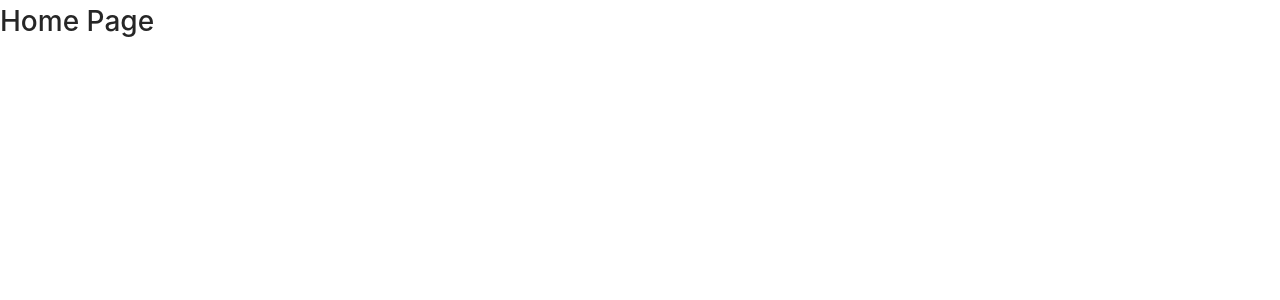
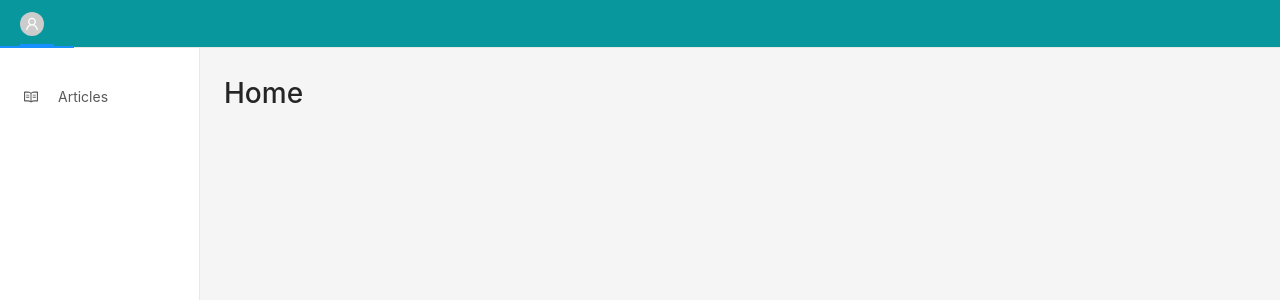
Before and after one commit to sturquier/thoth, a React app: page / in a window 1280 px wide. Shown: the top 300 px of the page. Built offline with nearby package versions, Linux system fonts and the light colour scheme; the HTML template or start-up script is replaced by a standard one.

Commit message:
Add Page template

```diff
--- /dev/null
+++ b/src/app/components/Header/Header.scss
@@ -0,0 +1,8 @@
+.menu {
+  background: var(--cyan-7);
+
+  &-dropdown {
+    float: right;
+    padding-right: 22px;
+  }
+}
--- /dev/null
+++ b/src/app/components/Header/Header.tsx
@@ -0,0 +1,16 @@
+import React from 'react'
+import { Avatar, Menu } from 'antd'
+import { UserOutlined } from '@ant-design/icons'
+
+import './Header.scss'
+
+export default function Header () {
+  return (
+    <Menu mode='horizontal' className='menu'>
+      <Menu.SubMenu icon={<Avatar size='small' icon={<UserOutlined />} />} className='menu-dropdown'>
+        <Menu.Item key='profile'>Mon profil</Menu.Item>
+        <Menu.Item key='logout'>Déconnexion</Menu.Item>
+      </Menu.SubMenu>
+    </Menu>
+  )
+}
--- /dev/null
+++ b/src/app/components/Page/Page.scss
@@ -0,0 +1,9 @@
+.page {
+  display: flex;
+
+  &-content {
+    flex: 1;
+    padding: 24px;
+    overflow-y: scroll;
+  }
+}
--- /dev/null
+++ b/src/app/components/Page/Page.tsx
@@ -0,0 +1,20 @@
+import React, { Fragment } from 'react'
+
+import { Header, Sidebar } from '../../components'
+import './Page.scss'
+
+type Props = {
+  children: React.ReactNode
+}
+
+export default function Page (props: Props) {
+  return (
+    <Fragment>
+      <Header />
+      <div className='page'>
+        <Sidebar />
+        <div className='page-content'>{props.children}</div>
+      </div>
+    </Fragment>
+  )
+}
--- /dev/null
+++ b/src/app/components/Sidebar/Sidebar.scss
@@ -0,0 +1,8 @@
+.sidebar {
+  height: 100vh;
+  width: 200px;
+
+  &:first-child {
+    padding-top: 25px;
+  }
+}
--- /dev/null
+++ b/src/app/components/Sidebar/Sidebar.tsx
@@ -0,0 +1,13 @@
+import React from 'react'
+import { Menu } from 'antd'
+import { ReadOutlined } from '@ant-design/icons'
+
+import './Sidebar.scss'
+
+export default function Sidebar () {
+  return (
+    <Menu mode='inline' className='sidebar'>
+      <Menu.Item key='articles' icon={<ReadOutlined />}>Articles</Menu.Item>
+    </Menu>
+  )
+}
--- /dev/null
+++ b/src/app/components/index.tsx
@@ -0,0 +1,3 @@
+export { default as Header } from './Header/Header'
+export { default as Page } from './Page/Page'
+export { default as Sidebar } from './Sidebar/Sidebar'
--- a/src/app/pages/Home/Home.tsx
+++ b/src/app/pages/Home/Home.tsx
@@ -1,5 +1,11 @@
 import React from 'react'
 
+import { Page } from '../../components'
+
 export default function Home () {
-  return <h1>Home Page</h1>
+  return (
+    <Page>
+      <h1>Home</h1>
+    </Page>
+  )
 }
--- a/src/style/layout.scss
+++ b/src/style/layout.scss
@@ -0,0 +1,6 @@
+#root {
+  background: var(--grey-3);
+  height: 100vh;
+  width: 100vw;
+  overflow: hidden;
+}
--- a/src/style/theme.scss
+++ b/src/style/theme.scss
@@ -0,0 +1,26 @@
+:root {
+  --cyan-1: #e6fffb;
+  --cyan-2: #b5f5ec;
+  --cyan-3: #87e8de;
+  --cyan-4: #5cdbd3;
+  --cyan-5: #36cfc9;
+  --cyan-6: #13c2c2;
+  --cyan-7: #08979c;
+  --cyan-8: #006d75;
+  --cyan-9: #00474f;
+  --cyan-10: #002329;
+
+  --grey-1: #ffffff;
+  --grey-2: #fafafa;
+  --grey-3: #f5f5f5;
+  --grey-4: #f0f0f0;
+  --grey-5: #d9d9d9;
+  --grey-6: #bfbfbf;
+  --grey-7: #8c8c8c;
+  --grey-8: #595959;
+  --grey-9: #434343;
+  --grey-10: #262626;
+  --grey-11: #1f1f1f;
+  --grey-12: #141414;
+  --grey-13: #000000;
+}
```
